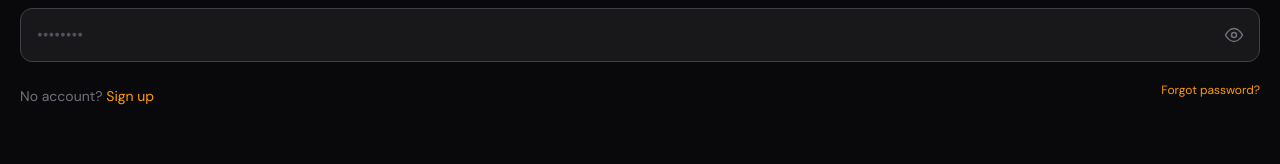
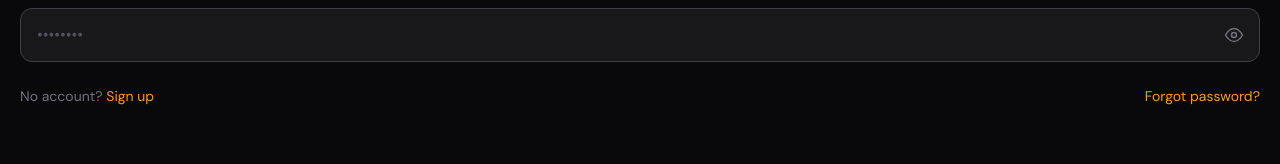
Before and after one commit to GCHVFX/tradepulse-estimates, a Next.js app: page /login in a window 1280 px wide. Shown: the part 312-476 px from the top of the page. Built offline with nearby package versions, Linux system fonts and the light colour scheme; no server answers.

Commit message:
reset p/w

```diff
--- a/app/login/page.tsx
+++ b/app/login/page.tsx
@@ -195,15 +195,6 @@ export default function LoginPage() {
                     )}
                   </button>
                 </div>
-                <div className="flex justify-end">
-                  <button
-                    type="button"
-                    onClick={() => setShowForgot(true)}
-                    className="text-xs text-amber-500 hover:text-amber-400 transition-colors min-h-[44px] flex items-center"
-                  >
-                    Forgot password?
-                  </button>
-                </div>
               </div>
 
               {error && (
@@ -211,14 +202,23 @@ export default function LoginPage() {
                   {error}
                 </div>
               )}
+
+              <div className="flex items-center justify-between">
+                <p className="text-sm text-zinc-500">
+                  No account?{" "}
+                  <Link href="/signup" className="text-amber-500 hover:text-amber-400 transition-colors">
+                    Sign up
+                  </Link>
+                </p>
+                <button
+                  type="button"
+                  onClick={() => setShowForgot(true)}
+                  className="text-sm text-amber-500 hover:text-amber-400 transition-colors py-2"
+                >
+                  Forgot password?
+                </button>
+              </div>
             </div>
-
-            <p className="text-sm text-zinc-500 -mt-12.5">
-              No account?{" "}
-              <Link href="/signup" className="text-amber-500 hover:text-amber-400 transition-colors">
-                Sign up
-              </Link>
-            </p>
           </main>
 
           <div className="fixed bottom-0 left-0 right-0 px-5 pb-10 pt-4 bg-gradient-to-t from-zinc-950 via-zinc-950/95 to-transparent">
```
